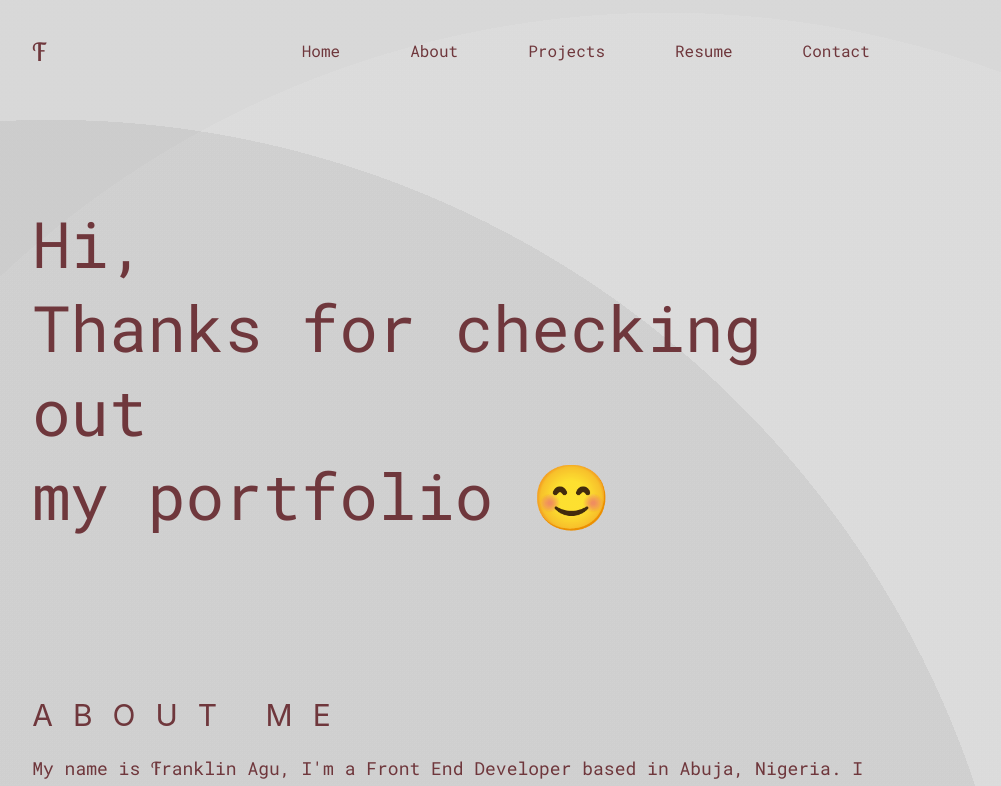
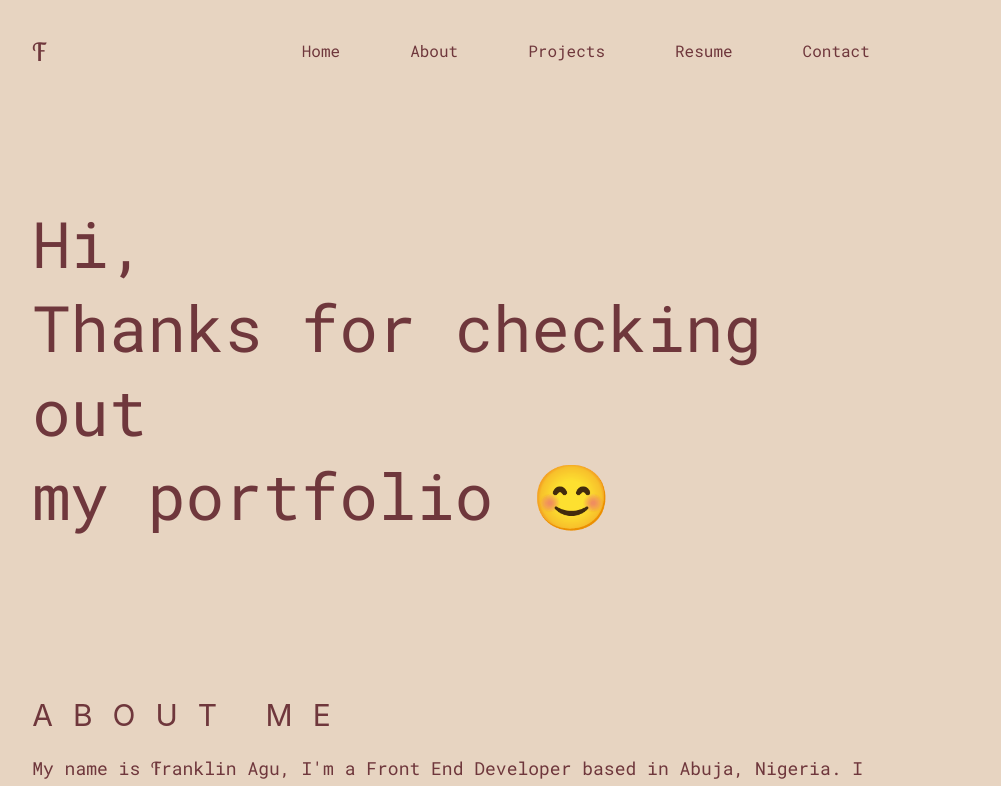
Before and after one commit to frank4177/portfolio, a React (Create React App) app: page / in a window 1280 px wide. Shown: the top 786 px of the page, without its empty margins (179-1180 px from the left). Built offline with nearby package versions, Linux system fonts and the light colour scheme; a web font is replaced by a local one.

Commit message:
test background

```diff
--- a/public/index.html
+++ b/public/index.html
@@ -4,7 +4,7 @@
     <meta charset="utf-8" />
     <link rel="icon" href="%PUBLIC_URL%/favicon.ico" />
     <meta name="viewport" content="width=device-width, initial-scale=1" />
-    <meta name="theme-color"  content="rgb(0,0,0)"/>
+    <meta name="theme-color"  content="rgb(231, 212, 193)"/>
     <meta
       name="description"
       content="Web site created using create-react-app"
--- a/src/App.css
+++ b/src/App.css
@@ -9,10 +9,9 @@ body{
   display: grid;
   justify-content: center;
 
-  background-image: radial-gradient(circle at 18% 40%, rgba(53, 53, 53,0.06) 0%, rgba(53, 53, 53,0.06) 50%,rgba(254, 254, 254,0.06) 50%, rgba(254, 254, 254,0.06) 100%),radial-gradient(circle at 66% 36%, rgba(126, 126, 126,0.06) 0%, rgba(126, 126, 126,0.06) 50%,rgba(70, 70, 70,0.06) 50%, rgba(70, 70, 70,0.06) 100%),radial-gradient(circle at 33% 100%, rgba(237, 237, 237,0.06) 0%, rgba(237, 237, 237,0.06) 50%,rgba(162, 162, 162,0.06) 50%, rgba(162, 162, 162,0.06) 100%),linear-gradient(90deg, hsl(141,0%,89%),hsl(141,0%,89%));
+  /* background-image: radial-gradient(circle at 18% 40%, rgba(53, 53, 53,0.06) 0%, rgba(53, 53, 53,0.06) 50%,rgba(254, 254, 254,0.06) 50%, rgba(254, 254, 254,0.06) 100%),radial-gradient(circle at 66% 36%, rgba(126, 126, 126,0.06) 0%, rgba(126, 126, 126,0.06) 50%,rgba(70, 70, 70,0.06) 50%, rgba(70, 70, 70,0.06) 100%),radial-gradient(circle at 33% 100%, rgba(237, 237, 237,0.06) 0%, rgba(237, 237, 237,0.06) 50%,rgba(162, 162, 162,0.06) 50%, rgba(162, 162, 162,0.06) 100%),linear-gradient(90deg, hsl(141,0%,89%),hsl(141,0%,89%)); */
 
 
-  /* background-image: radial-gradient(circle at 16% 83%, rgba(148, 148, 148,0.06) 0%, rgba(148, 148, 148,0.06) 50%,rgba(63, 63, 63,0.06) 50%, rgba(63, 63, 63,0.06) 100%),radial-gradient(circle at 68% 87%, rgba(66, 66, 66,0.06) 0%, rgba(66, 66, 66,0.06) 50%,rgba(105, 105, 105,0.06) 50%, rgba(105, 105, 105,0.06) 100%),radial-gradient(circle at 38% 50%, rgba(123, 123, 123,0.06) 0%, rgba(123, 123, 123,0.06) 50%,rgba(172, 172, 172,0.06) 50%, rgba(172, 172, 172,0.06) 100%),linear-gradient(90deg, hsl(18,0%,1%),hsl(18,0%,1%)); */
 
   /* background-image: linear-gradient(324deg, transparent 0%, transparent 45%,rgba(186, 186, 186,0.04) 45%, rgba(186, 186, 186,0.04) 47%,transparent 47%, transparent 100%),linear-gradient(208deg, transparent 0%, transparent 40%,rgba(186, 186, 186,0.04) 40%, rgba(186, 186, 186,0.04) 80%,transparent 80%, transparent 100%),linear-gradient(202deg, transparent 0%, transparent 20%,rgba(186, 186, 186,0.04) 20%, rgba(186, 186, 186,0.04) 40%,transparent 40%, transparent 100%),linear-gradient(338deg, transparent 0%, transparent 10%,rgba(186, 186, 186,0.04) 10%, rgba(186, 186, 186,0.04) 72%,transparent 72%, transparent 100%),linear-gradient(90deg, rgb(0,0,0),rgb(0,0,0)); */
 
```
